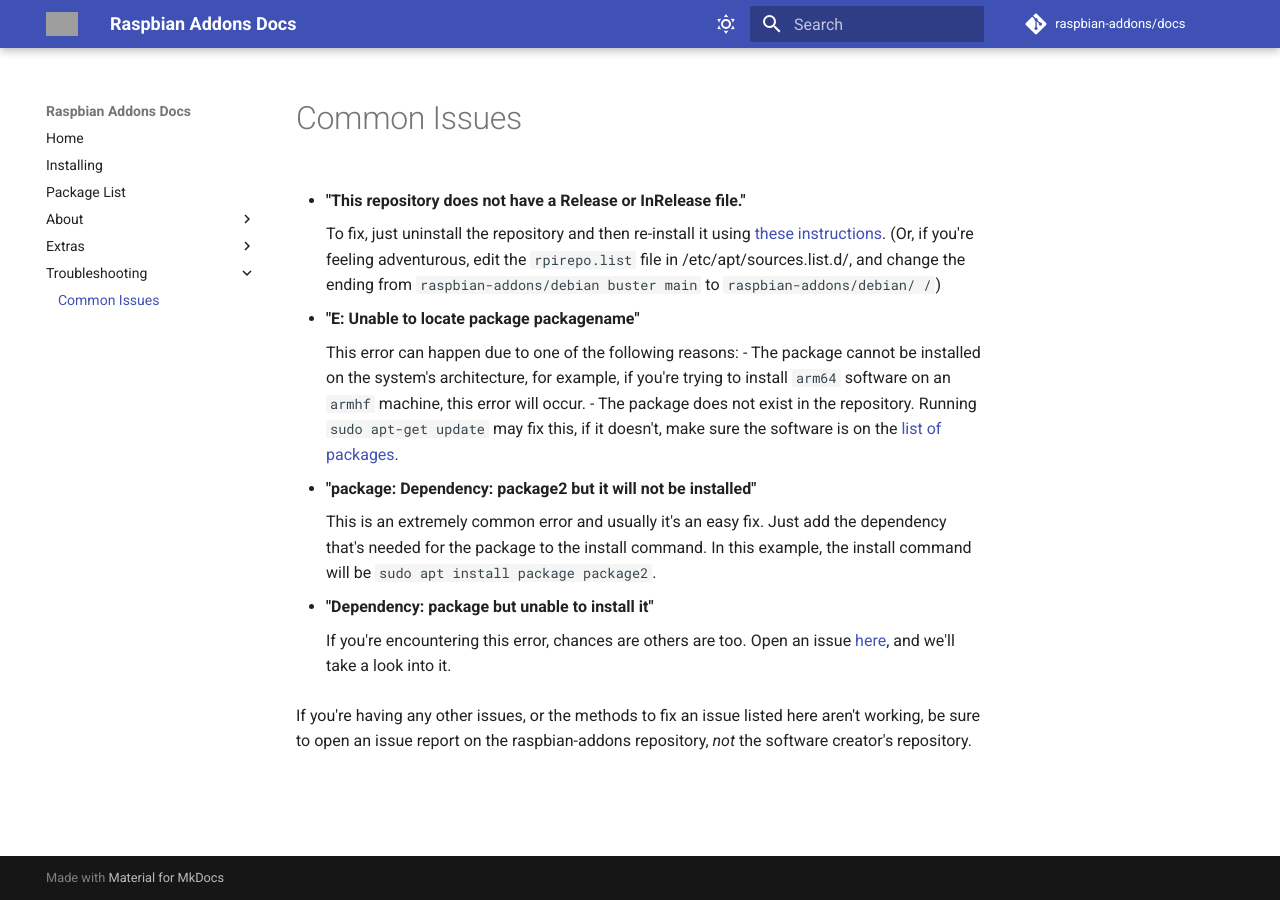
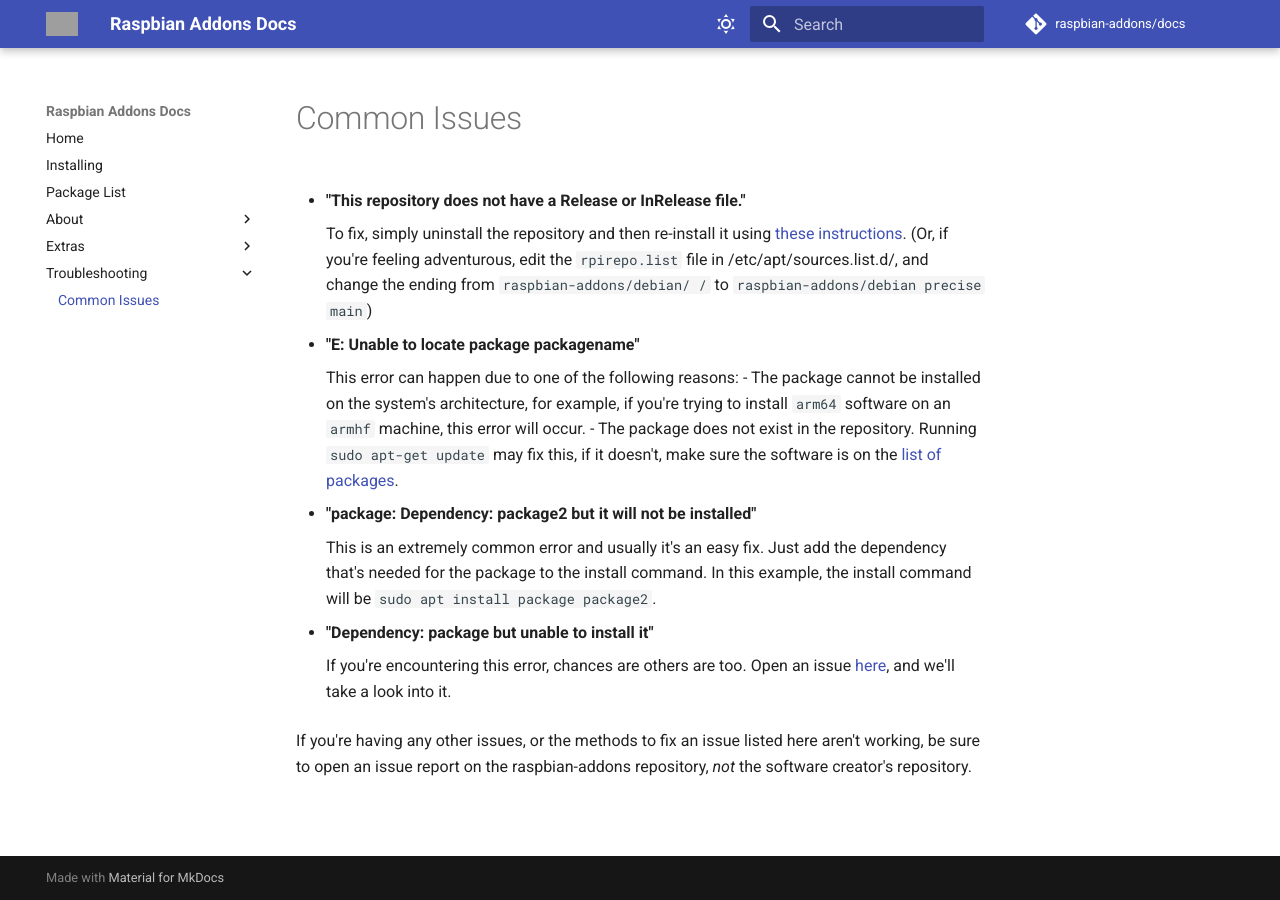
Before and after one commit to raspbian-addons/docs, an MkDocs documentation site: the page built from docs/troubleshooting/common-issues.md, in a window 1280 px wide. Built offline with MkDocs 1.6.1 and Material for MkDocs 9.7.7, drawn with Linux system fonts in a browser that asks for light colours; comment, search, counter and statistics services are not loaded; grey boxes are pictures that could not be loaded.

Commit message:
Update common-issues.md

```diff
--- a/docs/troubleshooting/common-issues.md
+++ b/docs/troubleshooting/common-issues.md
@@ -2,8 +2,8 @@
 
 - **"This repository does not have a Release or InRelease file."**
 
-	To fix, just uninstall the repository and then re-install it using [these instructions](https://raspbian-addons.org/install.html).
-	(Or, if you're feeling adventurous, edit the `rpirepo.list` file in /etc/apt/sources.list.d/, and change the ending from `raspbian-addons/debian buster main` to `raspbian-addons/debian/ /`)
+	To fix, simply uninstall the repository and then re-install it using [these instructions](https://raspbian-addons.org/install.html).
+	(Or, if you're feeling adventurous, edit the `rpirepo.list` file in /etc/apt/sources.list.d/, and change the ending from `raspbian-addons/debian/ /` to `raspbian-addons/debian precise main`)
 
 - **"E: Unable to locate package packagename"**
 
```
